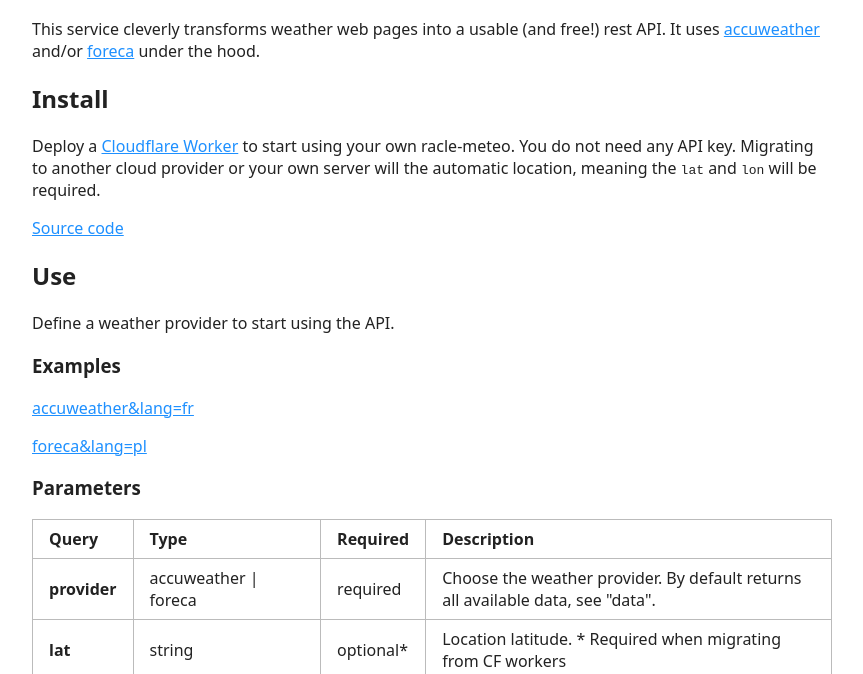
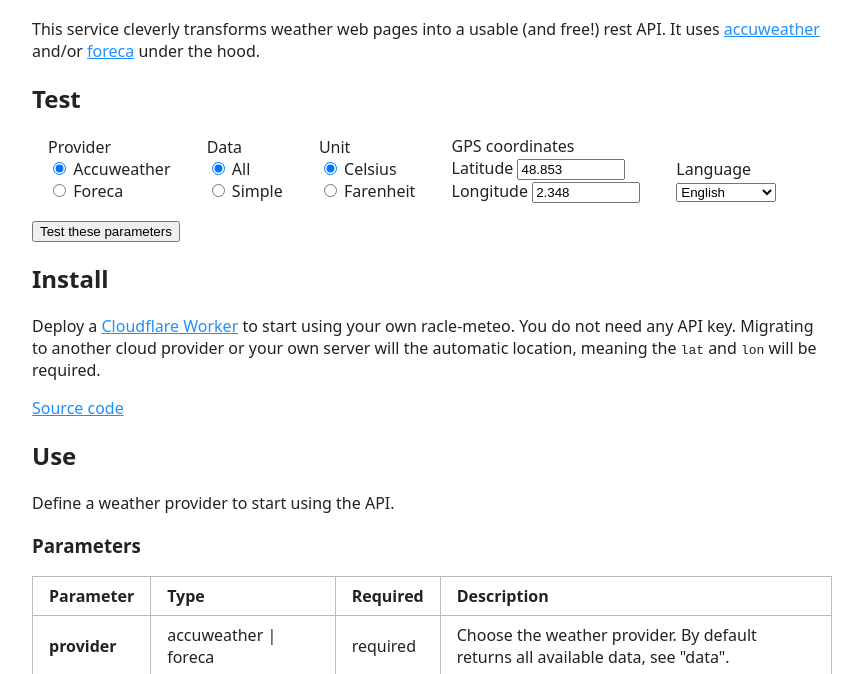
Before and after one commit to victrme/racle-meteo, a website: page src/index.html in a window 1280 px wide. Shown: the part 126-800 px from the top of the page, without its empty margins (208-1071 px from the left). Drawn offline with Linux system fonts and the light colour scheme.

Commit message:
Add testing form to landing page

```diff
--- a/src/index.html
+++ b/src/index.html
@@ -15,6 +15,16 @@
 
 			a {
 				color: dodgerblue;
+			}
+
+			form p {
+				display: inline-block;
+				margin: 0 1em 1em;
+			}
+
+			input,
+			select {
+				max-width: 100px;
 			}
 
 			table {
@@ -52,6 +62,79 @@
 			<a href="https://foreca.com">foreca</a> under the hood.
 		</p>
 
+		<h2>Test</h2>
+
+		<form action="/" method="get">
+			<p>
+				Provider <br />
+				<label>
+					<input type="radio" name="provider" value="accuweather" checked />
+					Accuweather
+				</label>
+				<br />
+				<label>
+					<input type="radio" name="provider" value="foreca" />
+					Foreca
+				</label>
+			</p>
+
+			<p>
+				Data <br />
+				<label>
+					<input type="radio" name="data" value="all" checked />
+					All
+				</label>
+				<br />
+				<label>
+					<input type="radio" name="data" value="simple" />
+					Simple
+				</label>
+			</p>
+
+			<p>
+				Unit <br />
+				<label>
+					<input type="radio" name="unit" value="C" checked />
+					Celsius
+				</label>
+				<br />
+				<label>
+					<input type="radio" name="unit" value="F" />
+					Farenheit
+				</label>
+			</p>
+
+			<p>
+				GPS coordinates <br />
+				<label>
+					Latitude
+					<input type="number" name="lat" value="48.853" />
+				</label>
+				<br />
+				<label>
+					Longitude
+					<input type="number" name="lon" value="2.348" />
+				</label>
+			</p>
+
+			<p>
+				<label>
+					Language <br />
+					<select name="lang" value="en">
+						<option value="en">English</option>
+						<option value="fr">French</option>
+						<option value="ja">Japanese</option>
+						<option value="pt-pt">Portuguese</option>
+						<option value="pt-br">Brazillan Portuguese</option>
+					</select>
+				</label>
+			</p>
+
+			<div>
+				<button type="submit">Test these parameters</button>
+			</div>
+		</form>
+
 		<h2>Install</h2>
 
 		<p>
@@ -69,17 +152,12 @@
 
 		<p>Define a weather provider to start using the API.</p>
 
-		<h3>Examples</h3>
-
-		<p><a href="?provider=accuweather&lang=fr">accuweather&lang=fr</a></p>
-		<p><a href="?provider=foreca&lang=pl">foreca&lang=pl</a></p>
-
 		<h3>Parameters</h3>
 
 		<table>
 			<thead>
 				<tr>
-					<th>Query</th>
+					<th>Parameter</th>
 					<th>Type</th>
 					<th>Required</th>
 					<th>Description</th>
```
Also changed, not shown: src/index.js (+6 -6 lines).
